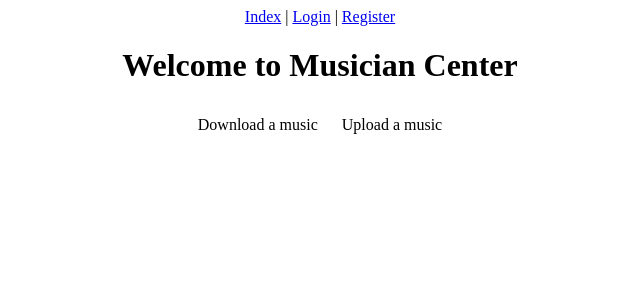
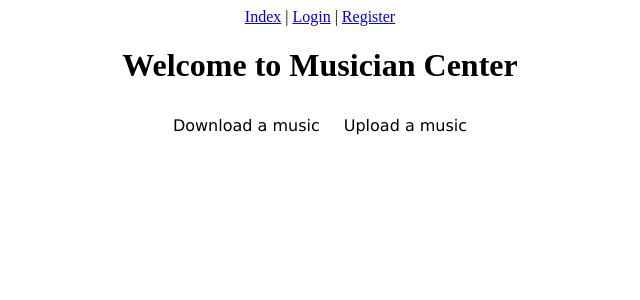
Before and after one commit to tangziyi001/MusicQR, a Django app: page /musician/ in a window 1280 px wide. Shown: the top 300 px of the page, without its empty margins (320-960 px from the left). Run offline with Django 3.2, Linux system fonts and the light colour scheme; some libraries are stand-ins or nearby versions.

Commit message:
update buttons & getQR

```diff
--- a/lswa/musician/static/musician/style.css
+++ b/lswa/musician/static/musician/style.css
@@ -19,12 +19,13 @@ h1 {
     text-decoration: none;
     color: initial;
     font-size: 16px;
+    font-family: "Lucida Grande";
 }
 
-button {
+/*button {
     width:200px;
     height:50px;
-}
+}*/
 .center {
     position:relative;
     margin: 0 auto;
```
